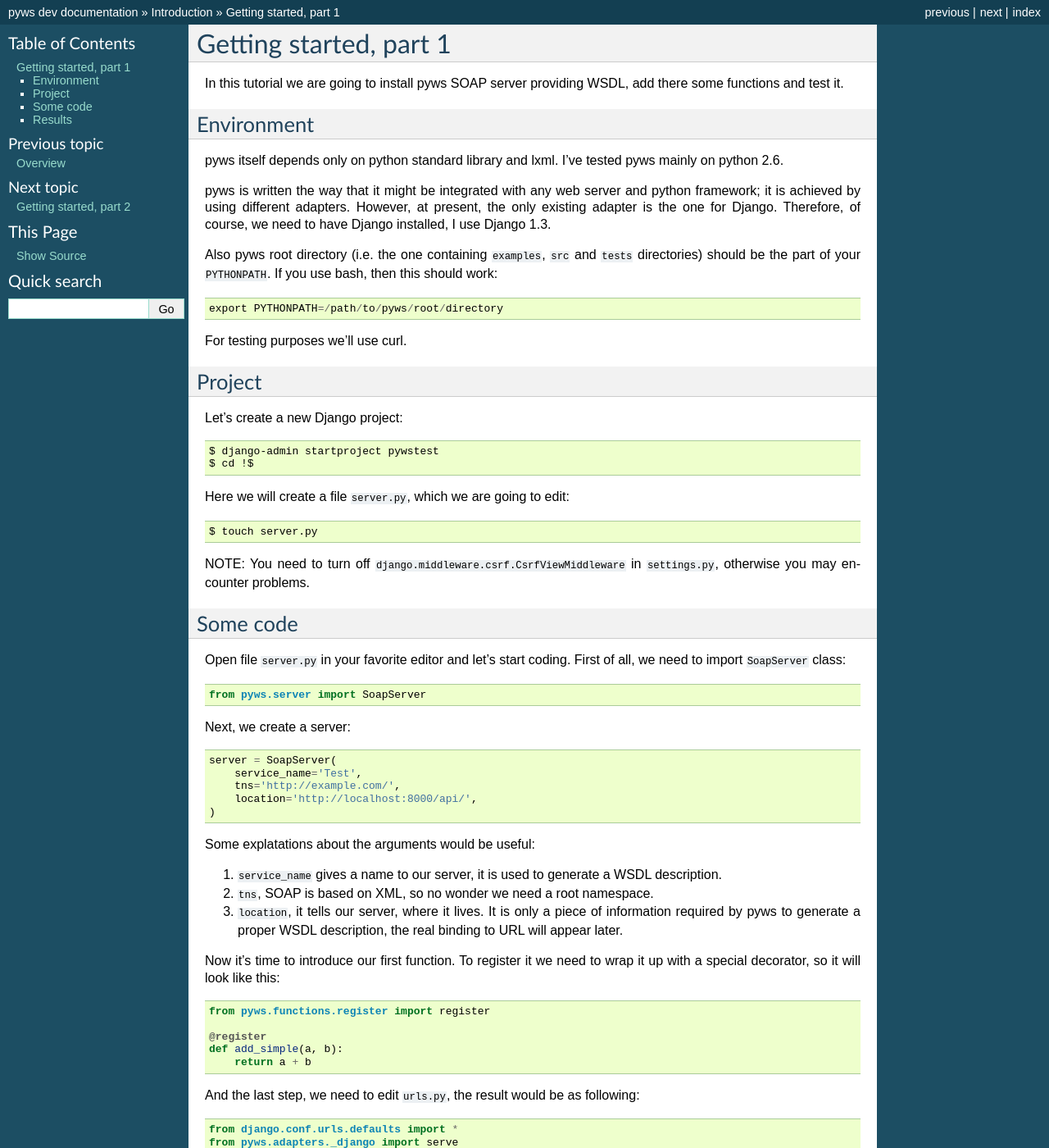
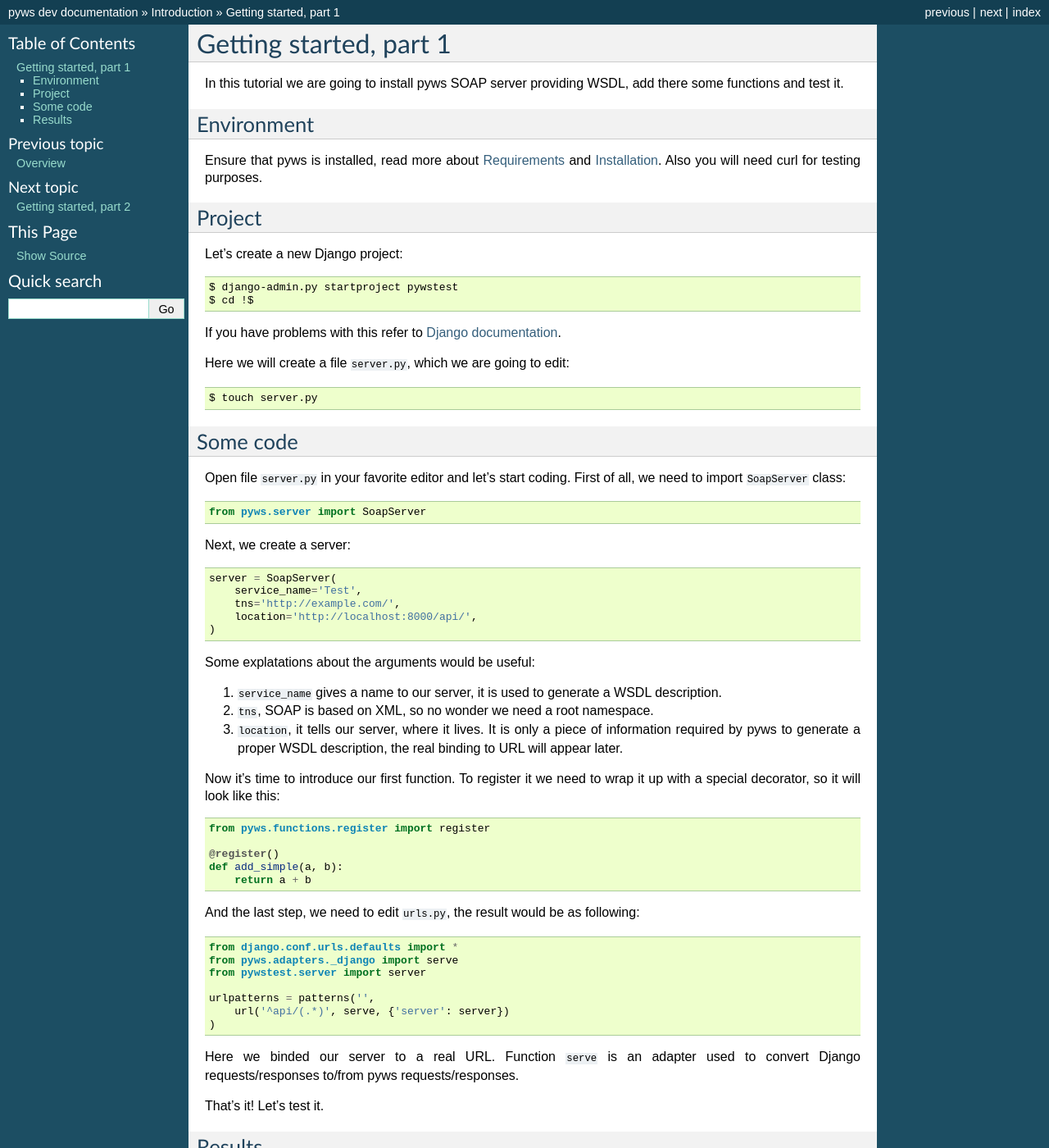
Before and after one commit to stepank/pyws, a Sphinx documentation site: the page built from docs/getting_started_part_1.rst, in a window 1280 px wide and 1400 px high. Shown: the whole window at 82% size. Built offline with Sphinx 7.4.7, drawn with Linux system fonts in a browser that asks for light colours; some of the changed text lies outside the part shown.

Commit message:
documentation on installation

```diff
--- a/docs/getting_started_part_1.rst
+++ b/docs/getting_started_part_1.rst
@@ -8,21 +8,8 @@
 Environment
 -----------
 
-pyws itself depends only on python standard library and lxml. I've tested pyws
-mainly on python 2.6.
-
-pyws is written the way that it might be integrated with any web server and
-python framework; it is achieved by using different adapters. However, at
-present, the only existing adapter is the one for Django. Therefore, of course,
-we need to have Django installed, I use Django 1.3.
-
-Also pyws root directory (i.e. the one containing ``examples``, ``src`` and
-``tests`` directories) should be the part of your ``PYTHONPATH``. If you use
-bash, then this should work::
-
-    export PYTHONPATH=/path/to/pyws/root/directory
-
-For testing purposes we'll use curl.
+Ensure that pyws is installed, read more about :ref:`requirements` and
+:ref:`installation`. Also you will need curl for testing purposes.
 
 
 Project
@@ -30,15 +17,15 @@
 
 Let's create a new Django project::
 
-    $ django-admin startproject pywstest
+    $ django-admin.py startproject pywstest
     $ cd !$
+
+If you have problems with this refer to
+`Django documentation <https://docs.djangoproject.com/en/1.3/intro/tutorial01/#creating-a-project>`_.
 
 Here we will create a file ``server.py``, which we are going to edit::
 
     $ touch server.py
-
-NOTE: You need to turn off ``django.middleware.csrf.CsrfViewMiddleware`` in
-``settings.py``, otherwise you may encounter problems.
 
 
 Some code
@@ -71,7 +58,7 @@
 
     from pyws.functions.register import register
 
-    @register
+    @register()
     def add_simple(a, b):
         return a + b
 
@@ -97,7 +84,7 @@
 
 First, start a server::
 
-    $ python ./manage.py runserver
+    $ python manage.py runserver
 
 Prepare a request::
 
--- a/docs/running_tests.rst
+++ b/docs/running_tests.rst
@@ -17,9 +17,7 @@
     cd [pyws_dir]/examples/_django
     python manage.py runserver
 
-This will run a server based on Django, so, of course, we need to have Django
-installed. I tested it on Django 1.3. The server will be running on
-``localhost:8000``.
+This will run a server based on Django on ``localhost:8000``.
 
 
 PHP
--- a/docs/test_bench.rst
+++ b/docs/test_bench.rst
@@ -9,6 +9,11 @@
 in pyws. The next chapter :ref:`running_tests` explains how to run a server and
 all the tests. All of this can also be considered examples of pyws usage since
 much of pyws's functionality is used here.
+
+To proceed with the tests, first, ensure that pyws is installed, read more
+about :ref:`requirements` and :ref:`installation`. However, you should note
+that tests and examples can be found in source distribution archive or in your
+on clone of the repo.
 
 
 Directory structure
```
Also changed, not shown: docs/index.rst (+27 -3 lines).
